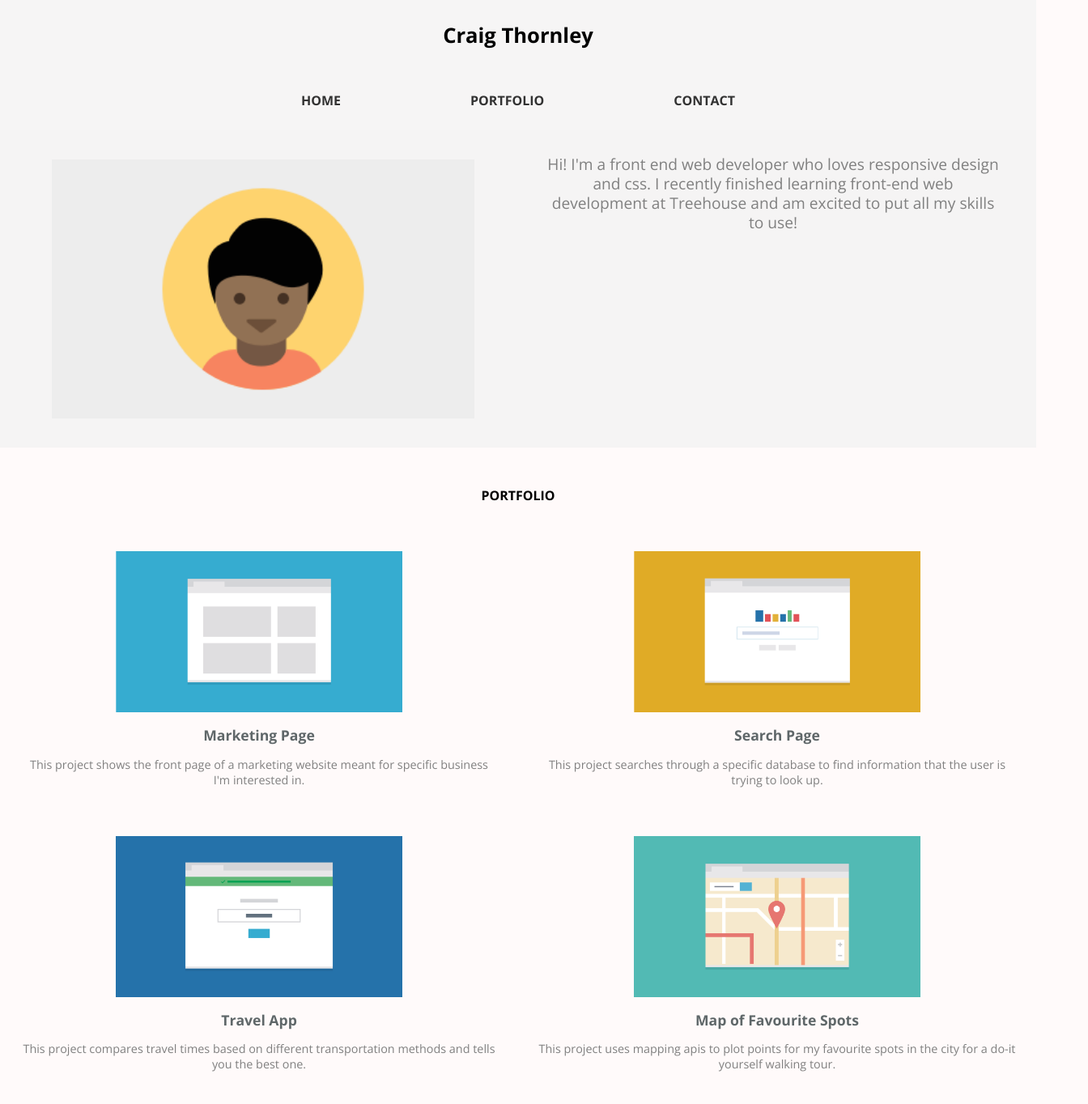
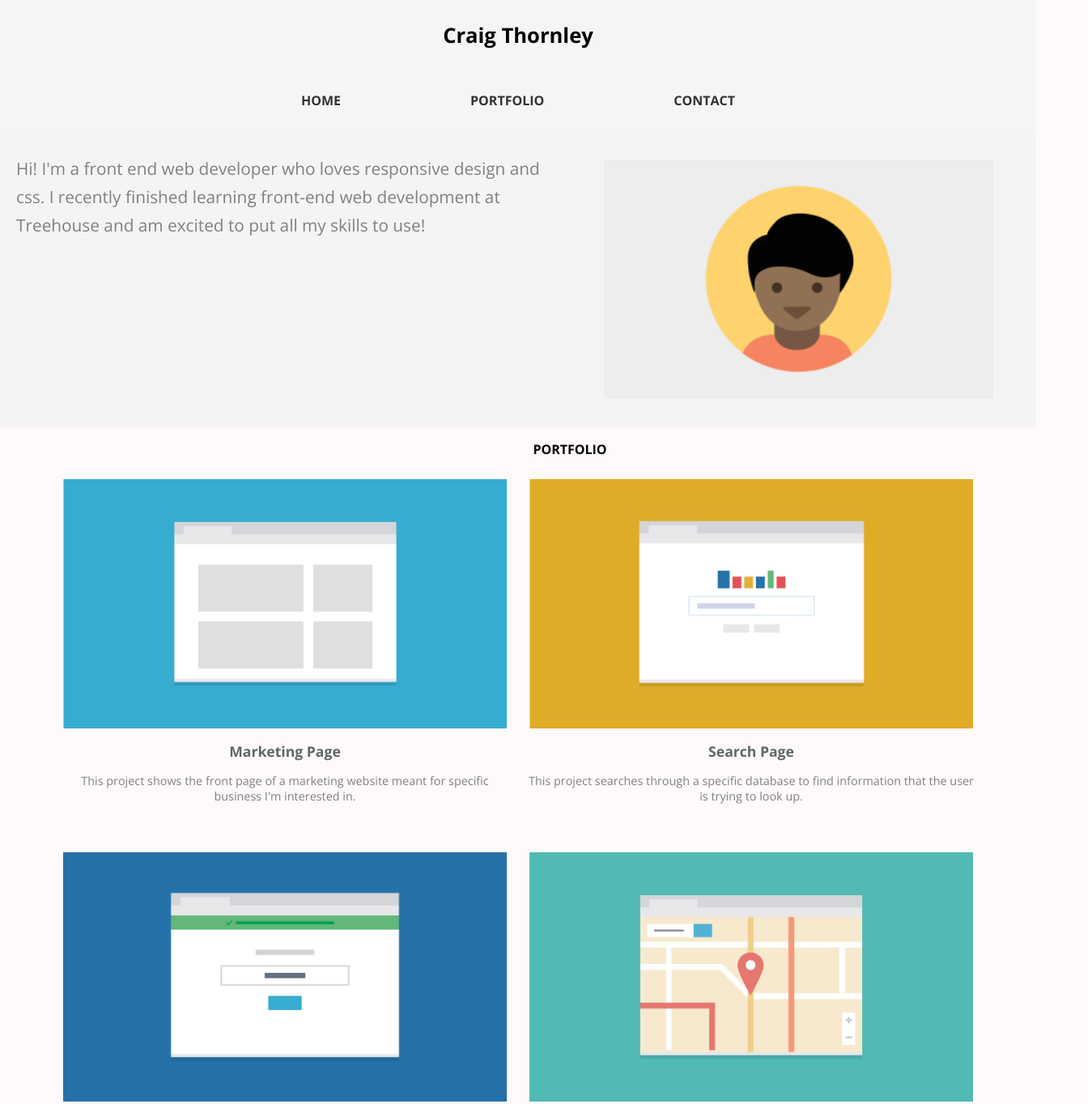
Before and after one commit to cthornley83/new-project-2, a plain HTML site: page index.html in a window 1280 px wide. Shown: the top 1364 px of the page at 81% size, 1344 px wide, since content can reach past the window. Drawn offline with nearby package versions, Linux system fonts and the light colour scheme.

Commit message:
updated and refined ipad layout

```diff
--- a/css/style.css
+++ b/css/style.css
@@ -209,12 +209,14 @@ a{
 }
 #article {
     min-width: 100%;
+    padding: 20px 0 0;
 }
 article p{
-    padding:10px 10px;
-    font-size: 1.2rem;
-    min-width: 100%;
-    margin:0;
+
+    font-size: 1.3rem;
+   margin:0 auto;
+   text-align: left;
+   line-height: 2.2rem;
 }
 
 .profile-container{
@@ -223,25 +225,31 @@ article p{
     padding:10px;
     flex-direction: row;
    max-width: 100%;
+   flex-direction: row-reverse;
   }
 .article-container{
     display: flex;
-    max-width: 50%;
+    max-width: 55%;
+
   }
 #pro-img{
-  max-width: 50%;
+  max-width: 45%;
 
 }
 #profile-img{
-    max-width: 90%;
+    max-width: 85%;
 
 
 }
 /* main body card containers */
 #h3-heading{
-    align-self: center;
+
    display: block;
-    min-width: 100vw;
+   min-width: 100vw;
+    margin: 0 auto;
+}
+main{
+    margin:0;
 }
 .card h2{
     min-width: 100%;
@@ -260,14 +268,22 @@ article p{
     display: flex;
     max-width: 50%;
     align-content: center;
-    padding: 10px 25px;
+    padding: 10px 0px;
 
+}
+.card p{
+    padding: 0 10px;
 }
 .main-container img{
     display: flex;
     flex-direction: row;
-    max-width: 60%;
+    max-width: 95%;
     justify-content: center;
+}
+.main-container{
+    max-width: 90%;
+    align-items: center;
+    margin: 0 auto;
 }
 
   }
```
